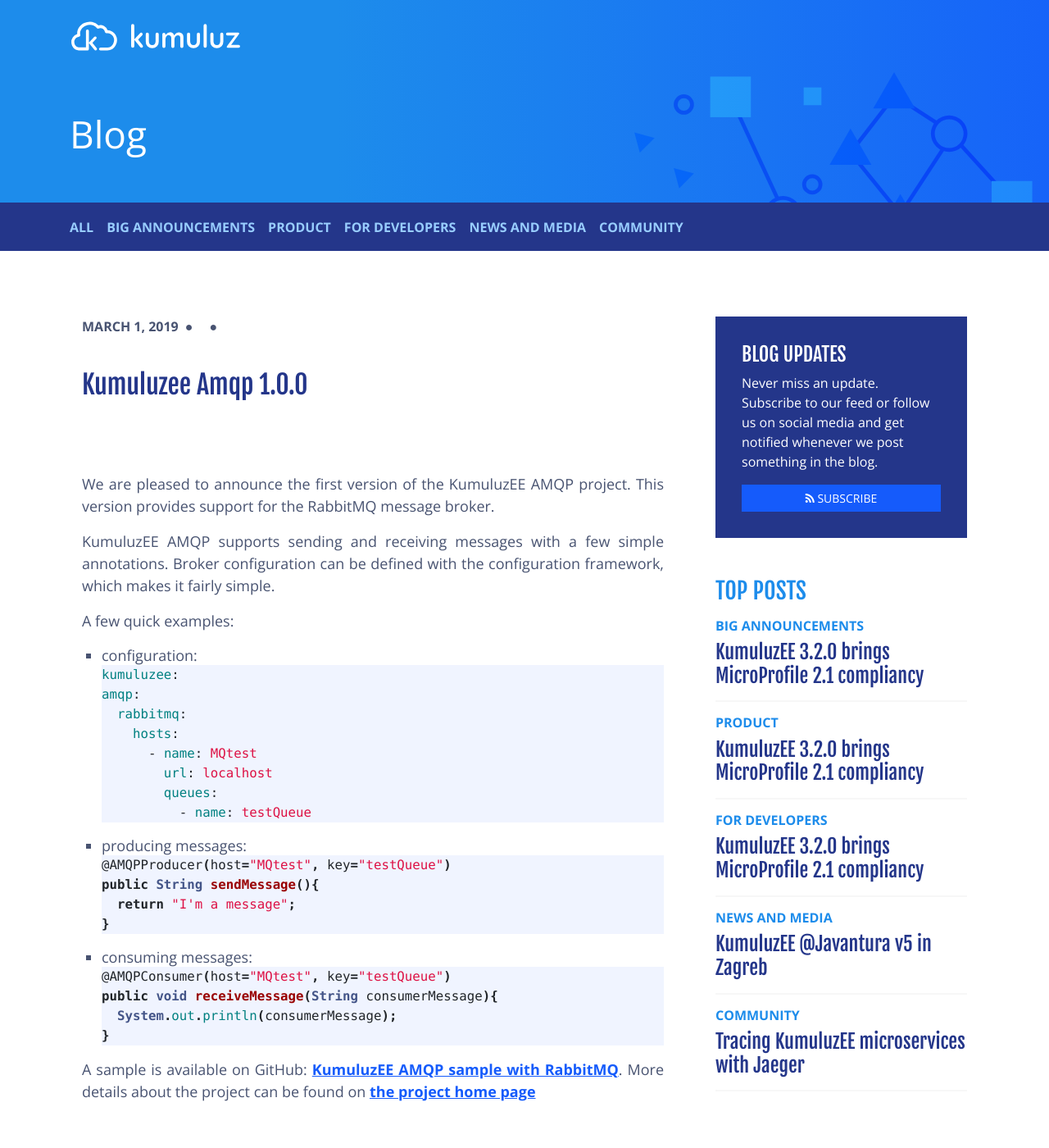
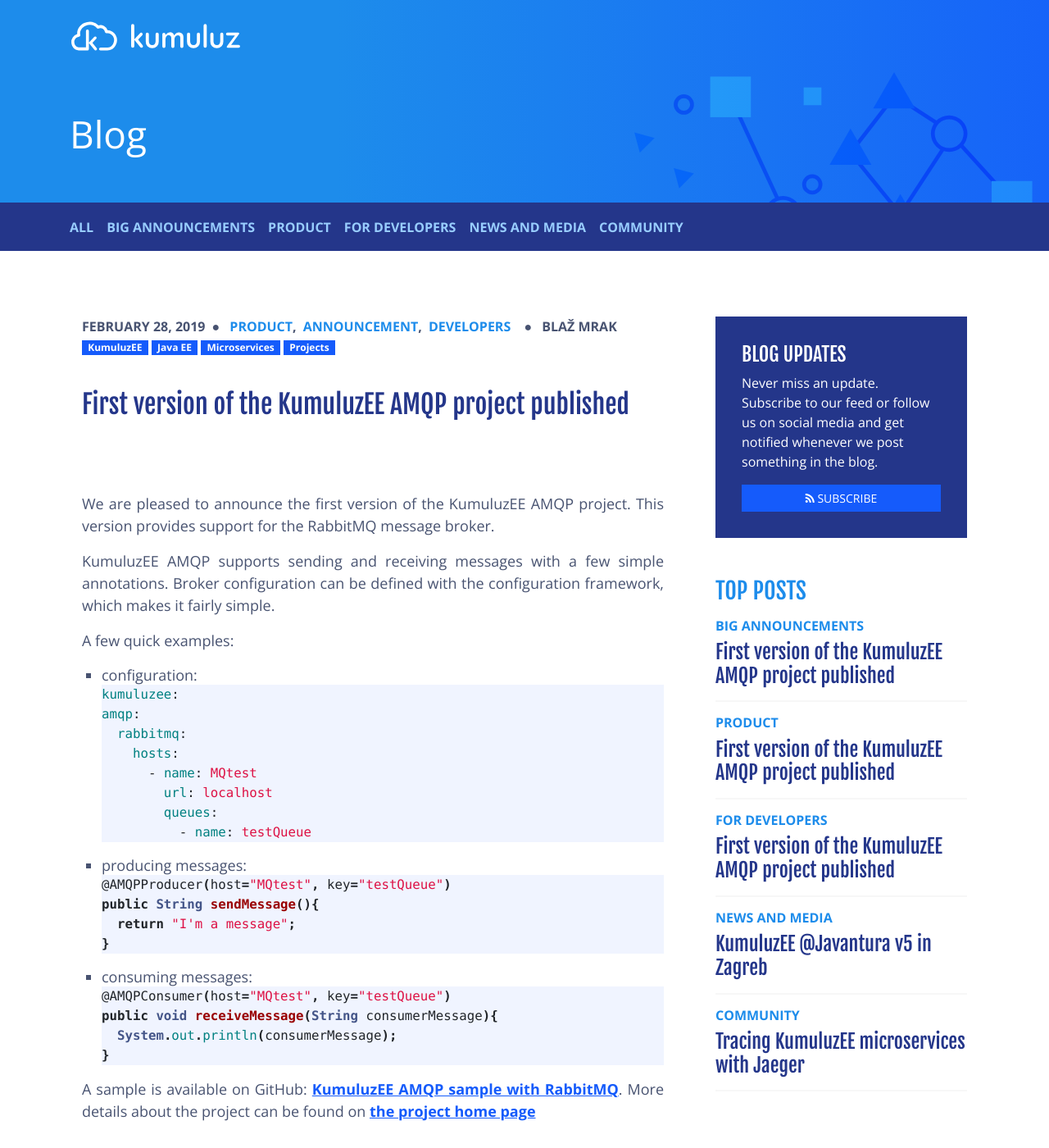
Before and after one commit to kumuluz/blog.sunesis.si, a Jekyll site: the page built from _posts/2019-03-01-kumuluzee-amqp-1.0.0.md, in a window 1280 px wide and 1400 px high. Shown: the whole window at 82% size. Built offline with Jekyll 4.4.1, drawn with Linux system fonts in a browser that asks for light colours; our own code applies the rules of GitHub Pages for plain Markdown files.

Commit message:
fixed amqp post

```diff
--- a/_posts/2019-03-01-kumuluzee-amqp-1.0.0.md
+++ b/_posts/2019-03-01-kumuluzee-amqp-1.0.0.md
@@ -1,3 +1,12 @@
+---
+layout: post
+title:  "First version of the KumuluzEE AMQP project published"
+date:   2019-02-28
+author: blazm
+categories: [Product, Announcement, Developers]
+tags: [KumuluzEE, Java EE, Microservices, Projects]
+---
+
 We are pleased to announce the first version of the KumuluzEE AMQP project. This version provides support for the RabbitMQ message broker.
 
 KumuluzEE AMQP supports sending and receiving messages with a few simple annotations. Broker configuration can be defined with the configuration framework, which makes it fairly simple.
```
